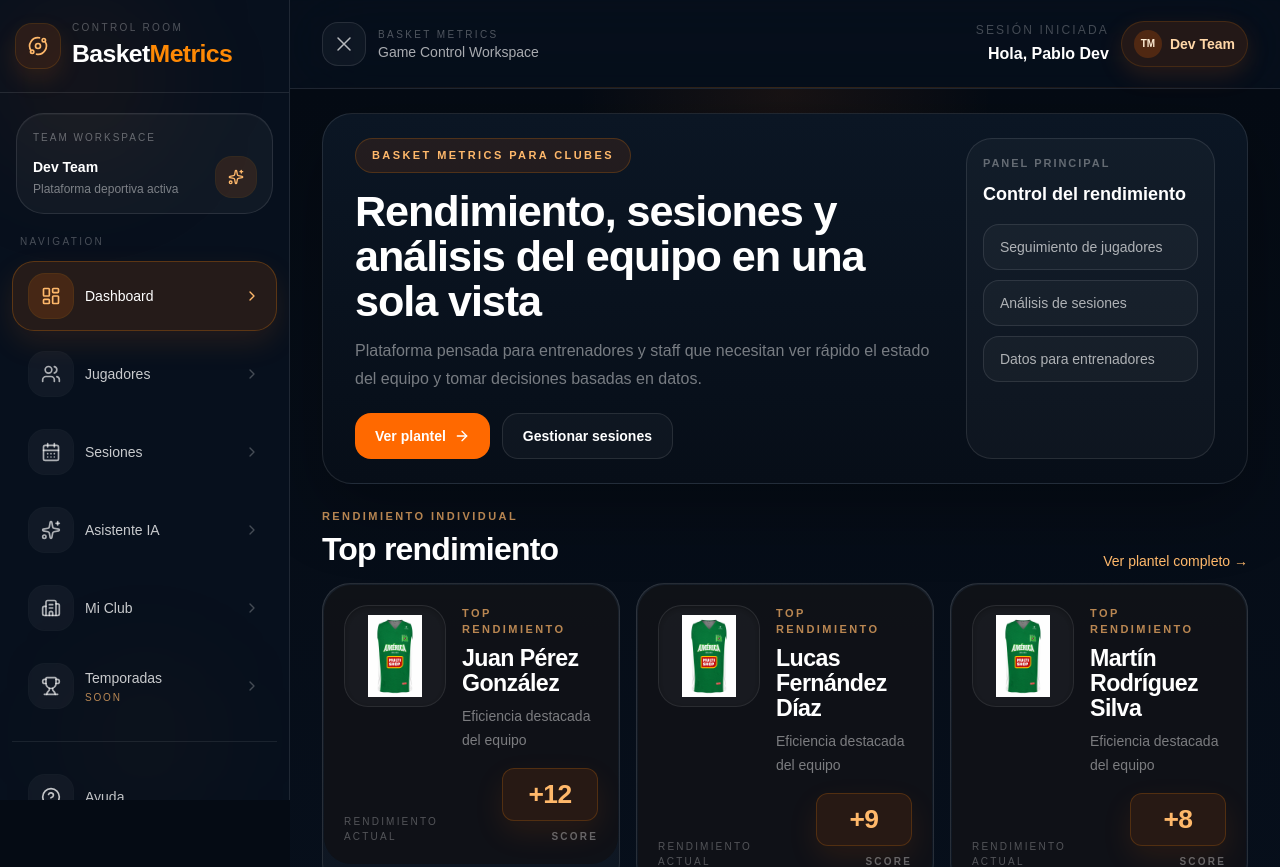
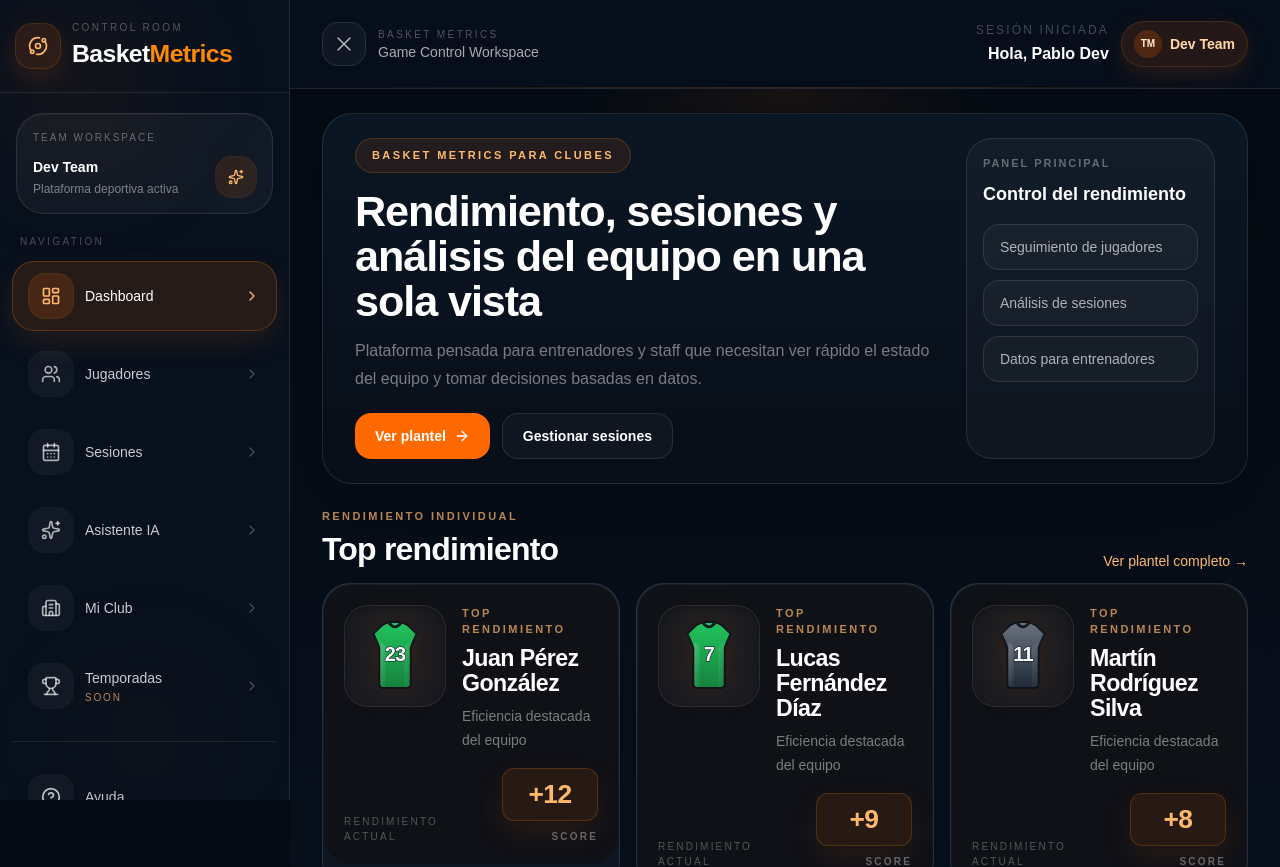
Before and after one commit to PabloLeonRios/basket-metrics-clean, a Next.js app: page /panel/dashboard in a window 1280 px wide. Shown: the top 867 px of the page. Built offline with nearby package versions, Linux system fonts and the light colour scheme.

Commit message:
Update page.tsx
Update page.tsx

```diff
--- a/src/app/panel/dashboard/page.tsx
+++ b/src/app/panel/dashboard/page.tsx
@@ -28,23 +28,29 @@
  *
  * GET /api/dashboard/top-players
  * [
- *   { id: string, name: string, number: number, efficiency: number }
+ *   { id: string, name: string, number: number, efficiency: number, isRival?: boolean }
  * ]
  *
  * Regla actual de camiseta:
- * - si existe team.jerseyUrl => usar esa imagen
- * - si no existe => fallback /america.jpg
+ * - equipo propio:
+ *   1) homeJerseyUrl
+ *   2) home palette
+ *   3) fallback demo
+ * - rival:
+ *   1) awayJerseyUrl
+ *   2) away palette
+ *   3) fallback demo
  *
- * Evolución recomendada:
- * - leer desde Mi Club:
- *   - homeJerseyUrl
- *   - awayJerseyUrl
- * - si no hay imagen:
- *   - usar paleta local/rival
- *   - renderizar camiseta SVG
+ * Campos esperados en Team:
+ * - jerseyUrl?: string              // legacy
+ * - homeJerseyUrl?: string
+ * - awayJerseyUrl?: string
+ * - homePrimaryColor?: string
+ * - homeSecondaryColor?: string
+ * - awayPrimaryColor?: string
+ * - awaySecondaryColor?: string
  *
  * Importante:
- * - no acoplar la UI a los mocks
  * - mantener esta página preparada para migrar a fetch real
  */
 
@@ -58,8 +64,14 @@ import {
 } from 'lucide-react';
 import { useAuth } from '@/hooks/useAuth';
 
-type TeamWithJersey = {
+type TeamWithBranding = {
   jerseyUrl?: string;
+  homeJerseyUrl?: string;
+  awayJerseyUrl?: string;
+  homePrimaryColor?: string;
+  homeSecondaryColor?: string;
+  awayPrimaryColor?: string;
+  awaySecondaryColor?: string;
 };
 
 function shellClassName() {
@@ -118,24 +130,25 @@ function KpiCard({
   );
 }
 
-function DashboardJersey({
+function JerseySvg({
   number,
-  primary = '#ff6a00',
-  secondary = '#ff8b2b',
-  accent = '#2a1306',
+  primary,
+  secondary,
+  accent = '#161a22',
 }: {
-  number: number;
-  primary?: string;
-  secondary?: string;
+  number?: number;
+  primary: string;
+  secondary: string;
   accent?: string;
 }) {
-  const safeId = `jersey-${number}-${primary.replace('#', '')}`;
+  const displayNumber = typeof number === 'number' ? number : '?';
+  const safeId = `jersey-${displayNumber}-${primary.replace('#', '')}-${secondary.replace('#', '')}`;
 
   return (
     <div className="flex h-full w-full items-center justify-center">
       <svg
         viewBox="0 0 180 210"
-        className="h-[82px] w-[64px] drop-shadow-[0_0_18px_rgba(255,106,0,0.22)] transition-transform duration-300 group-hover:scale-[1.04]"
+        className="h-[82px] w-[64px] drop-shadow-[0_0_18px_rgba(255,106,0,0.16)] transition-transform duration-300 group-hover:scale-[1.04]"
         aria-hidden="true"
       >
         <defs>
@@ -145,8 +158,8 @@ function DashboardJersey({
           </linearGradient>
 
           <linearGradient id={`${safeId}-side`} x1="0" y1="0" x2="1" y2="1">
-            <stop offset="0%" stopColor="#ffd8b6" stopOpacity="0.55" />
-            <stop offset="100%" stopColor="#ffffff" stopOpacity="0.02" />
+            <stop offset="0%" stopColor="#ffffff" stopOpacity="0.28" />
+            <stop offset="100%" stopColor="#ffffff" stopOpacity="0.03" />
           </linearGradient>
         </defs>
 
@@ -169,7 +182,7 @@ function DashboardJersey({
             Z
           "
           fill={`url(#${safeId}-grad)`}
-          stroke="#120c08"
+          stroke="#0f1218"
           strokeWidth="5"
           strokeLinejoin="round"
         />
@@ -203,21 +216,13 @@ function DashboardJersey({
         <path
           d="M49 66 L64 78 L64 192 L57 192 Q49 192 49 184 Z"
           fill={`url(#${safeId}-side)`}
-          opacity="0.55"
+          opacity="0.7"
         />
 
         <path
           d="M131 66 L116 78 L116 192 L123 192 Q131 192 131 184 Z"
           fill={`url(#${safeId}-side)`}
-          opacity="0.3"
-        />
-
-        <path
-          d="M64 78 Q90 92 116 78"
-          fill="none"
-          stroke="#ffcf9f"
-          strokeOpacity="0.25"
-          strokeWidth="3"
+          opacity="0.35"
         />
 
         <text
@@ -229,21 +234,13 @@ function DashboardJersey({
           fill="#ffffff"
           style={{
             paintOrder: 'stroke',
-            stroke: '#7a3300',
+            stroke: '#111827',
             strokeWidth: 3,
             letterSpacing: '-2px',
           }}
         >
-          {number}
+          {displayNumber}
         </text>
-
-        <path
-          d="M56 170 H124"
-          stroke="#ffd4aa"
-          strokeOpacity="0.35"
-          strokeWidth="3"
-          strokeLinecap="round"
-        />
       </svg>
     </div>
   );
@@ -257,7 +254,7 @@ function ClubJerseyImage({ jerseyUrl }: { jerseyUrl: string }) {
       {/* eslint-disable-next-line @next/next/no-img-element */}
       <img
         src={src}
-        alt="Camiseta del club"
+        alt="Camiseta"
         className="h-[82px] w-[64px] object-contain transition-transform duration-300 group-hover:scale-[1.04]"
         onError={() => setSrc('/america.jpg')}
       />
@@ -265,20 +262,52 @@ function ClubJerseyImage({ jerseyUrl }: { jerseyUrl: string }) {
   );
 }
 
+function TeamJersey({
+  number,
+  imageUrl,
+  primary,
+  secondary,
+}: {
+  number?: number;
+  imageUrl?: string;
+  primary: string;
+  secondary: string;
+}) {
+  if (imageUrl) {
+    return <ClubJerseyImage jerseyUrl={imageUrl} />;
+  }
+
+  return <JerseySvg number={number} primary={primary} secondary={secondary} />;
+}
+
 function TopPlayerCard({
   name,
   number,
   efficiency,
   href,
-  clubJerseyUrl,
+  isRival = false,
+  homeJerseyUrl,
+  awayJerseyUrl,
+  homePrimaryColor,
+  homeSecondaryColor,
+  awayPrimaryColor,
+  awaySecondaryColor,
 }: {
   name: string;
   number: number;
   efficiency: number;
   href: string;
-  clubJerseyUrl?: string;
+  isRival?: boolean;
+  homeJerseyUrl?: string;
+  awayJerseyUrl?: string;
+  homePrimaryColor: string;
+  homeSecondaryColor: string;
+  awayPrimaryColor: string;
+  awaySecondaryColor: string;
 }) {
-  const useRealClubJersey = !!clubJerseyUrl;
+  const imageUrl = isRival ? awayJerseyUrl : homeJerseyUrl;
+  const primary = isRival ? awayPrimaryColor : homePrimaryColor;
+  const secondary = isRival ? awaySecondaryColor : homeSecondaryColor;
 
   return (
     <Link
@@ -299,11 +328,12 @@ function TopPlayerCard({
         <div className="relative flex min-h-[148px] flex-col gap-4">
           <div className="flex items-start gap-4">
             <div className="flex h-[102px] w-[102px] shrink-0 items-center justify-center rounded-[24px] border border-white/8 bg-white/[0.04] shadow-inner shadow-black/20">
-              {useRealClubJersey ? (
-                <ClubJerseyImage jerseyUrl={clubJerseyUrl!} />
-              ) : (
-                <DashboardJersey number={number} />
-              )}
+              <TeamJersey
+                number={number}
+                imageUrl={imageUrl}
+                primary={primary}
+                secondary={secondary}
+              />
             </div>
 
             <div className="min-w-0 flex-1">
@@ -343,8 +373,14 @@ function TopPlayerCard({
 
 export default function DashboardPage() {
   const { user } = useAuth();
-  const team = (user?.team as TeamWithJersey | undefined) ?? undefined;
-  const clubJerseyUrl = team?.jerseyUrl || '/america.jpg';
+  const team = (user?.team as TeamWithBranding | undefined) ?? undefined;
+
+  const homeJerseyUrl = team?.homeJerseyUrl || team?.jerseyUrl || '';
+  const awayJerseyUrl = team?.awayJerseyUrl || '';
+  const homePrimaryColor = team?.homePrimaryColor || '#15803d';
+  const homeSecondaryColor = team?.homeSecondaryColor || '#22c55e';
+  const awayPrimaryColor = team?.awayPrimaryColor || '#1f2937';
+  const awaySecondaryColor = team?.awaySecondaryColor || '#6b7280';
 
   const panelStats = {
     players: 12,
@@ -353,9 +389,9 @@ export default function DashboardPage() {
   };
 
   const topPlayers = [
-    { id: '1', name: 'Juan Pérez González', number: 23, efficiency: 12 },
-    { id: '2', name: 'Lucas Fernández Díaz', number: 7, efficiency: 9 },
-    { id: '3', name: 'Martín Rodríguez Silva', number: 11, efficiency: 8 },
+    { id: '1', name: 'Juan Pérez González', number: 23, efficiency: 12, isRival: false },
+    { id: '2', name: 'Lucas Fernández Díaz', number: 7, efficiency: 9, isRival: false },
+    { id: '3', name: 'Martín Rodríguez Silva', number: 11, efficiency: 8, isRival: true },
   ];
 
   return (
@@ -450,7 +486,13 @@ export default function DashboardPage() {
               number={player.number}
               efficiency={player.efficiency}
               href={`/panel/players/${player.id}`}
-              clubJerseyUrl={clubJerseyUrl}
+              isRival={player.isRival}
+              homeJerseyUrl={homeJerseyUrl}
+              awayJerseyUrl={awayJerseyUrl}
+              homePrimaryColor={homePrimaryColor}
+              homeSecondaryColor={homeSecondaryColor}
+              awayPrimaryColor={awayPrimaryColor}
+              awaySecondaryColor={awaySecondaryColor}
             />
           ))}
         </div>
```
